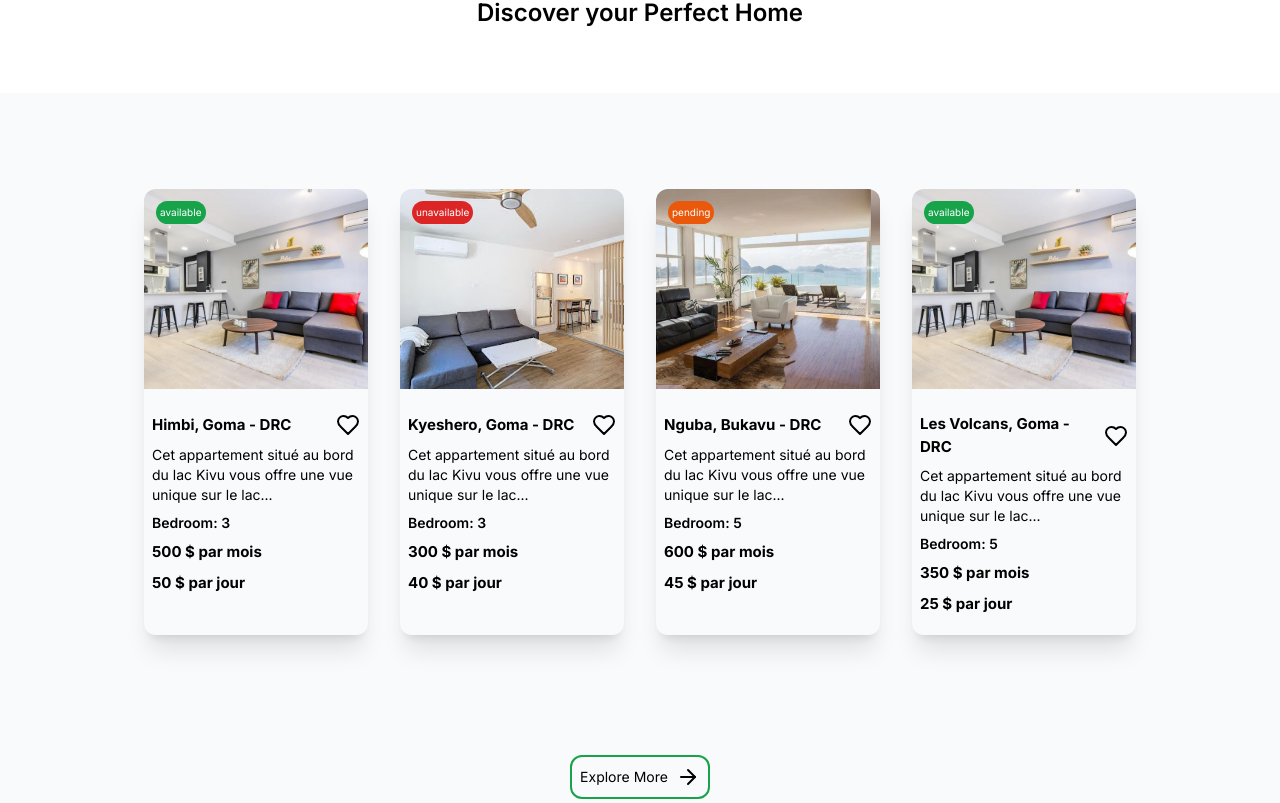
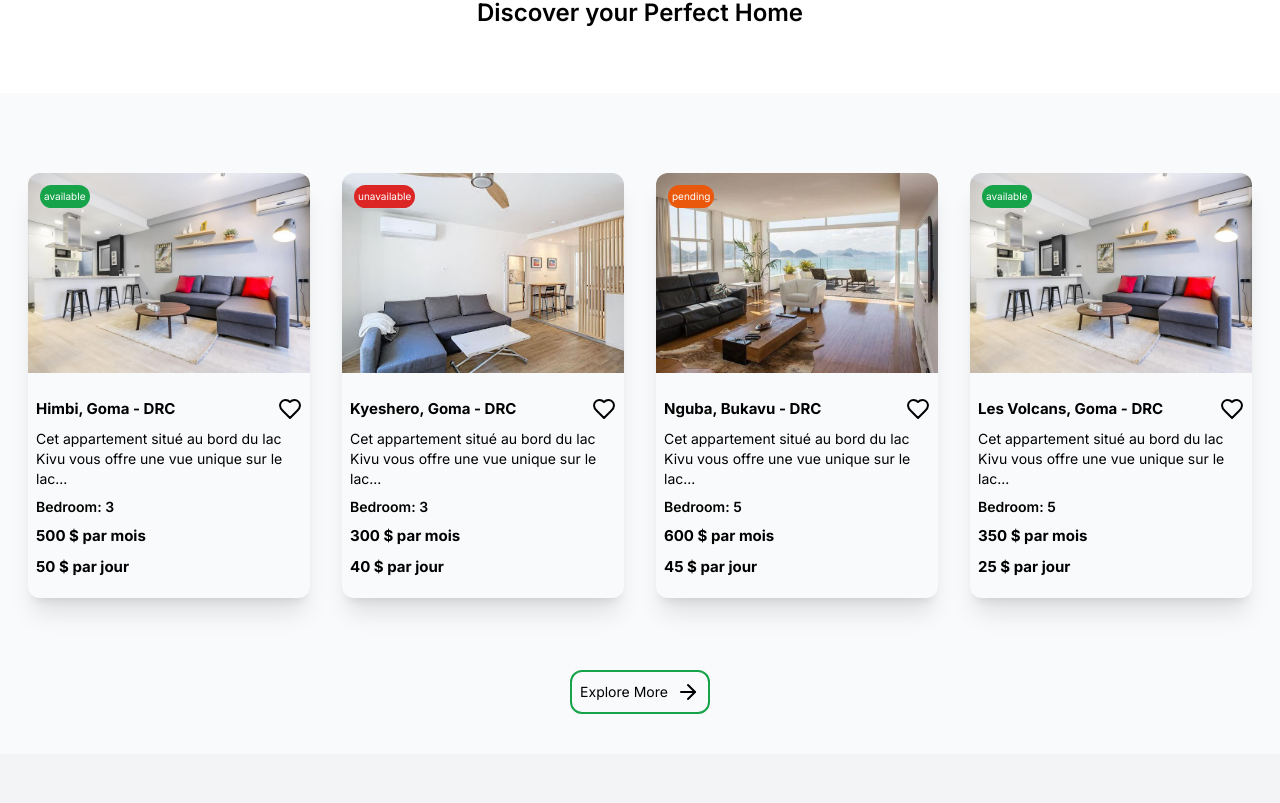
Before and after one commit to tipizzo/nyumbani, a Next.js app: page / in a window 1280 px wide. Shown: the part 1037-1840 px from the top of the page. Built offline with nearby package versions, Linux system fonts and the light colour scheme; no server answers.

Commit message:
Fixing the style

```diff
--- a/components/Feed.jsx
+++ b/components/Feed.jsx
@@ -6,9 +6,7 @@ const Feed = () => {
     <div className='mt-16'>
       <h1 className="text-2xl text-center font-semibold mb-12">Discover your Perfect Home</h1>
       <section className='flex flex-col items-center justify-center mt-16 w-full bg-gray-50 py-10'>
-        <div className="max-w-screen-lg w-full">
           <PropertyCard />
-        </div>
       </section>
 
     </div>
--- a/components/PropertyCard.jsx
+++ b/components/PropertyCard.jsx
@@ -7,9 +7,9 @@ import Link from "next/link";
 
 const PropertyCard = () => {
     return (
-        <div className="w-full flex flex-col items-center">
+        <div className="w-full flex flex-col items-center px-3">
             {/* Grid Layout */}
-            <div className="grid grid-cols-1 sm:grid-cols-2 lg:grid-cols-4 gap-8 w-full max-w-fit sm:max-w-7xl mx-auto py-14 px-4">
+            <div className="grid grid-cols-1 sm:grid-cols-2 lg:grid-cols-4 gap-8 w-full max-w-fit sm:max-w-7xl mx-auto py-10 px-4">
                 {properties.map(property => (
                     <div key={property.id} className="flex flex-col gap-1 max-w-[350px] sm:max-w-[500px] w-full cursor-pointer rounded-xl shadow-xl hover:bg-gray-100 transition-all duration-300 mb-8 pb-5 relative">
                         <div className="relative w-full h-[200px]">
@@ -44,7 +44,7 @@ const PropertyCard = () => {
             </div>
 
             {/* Centered Button */}
-            <div className="w-full flex justify-center mt-8">
+            <div className="w-full flex justify-center">
                 <Link href="" className="border-2 border-green-600 flex items-center justify-center p-2 rounded-xl gap-2 text-sm">
                     Explore More <ArrowRight />
                 </Link>
```
